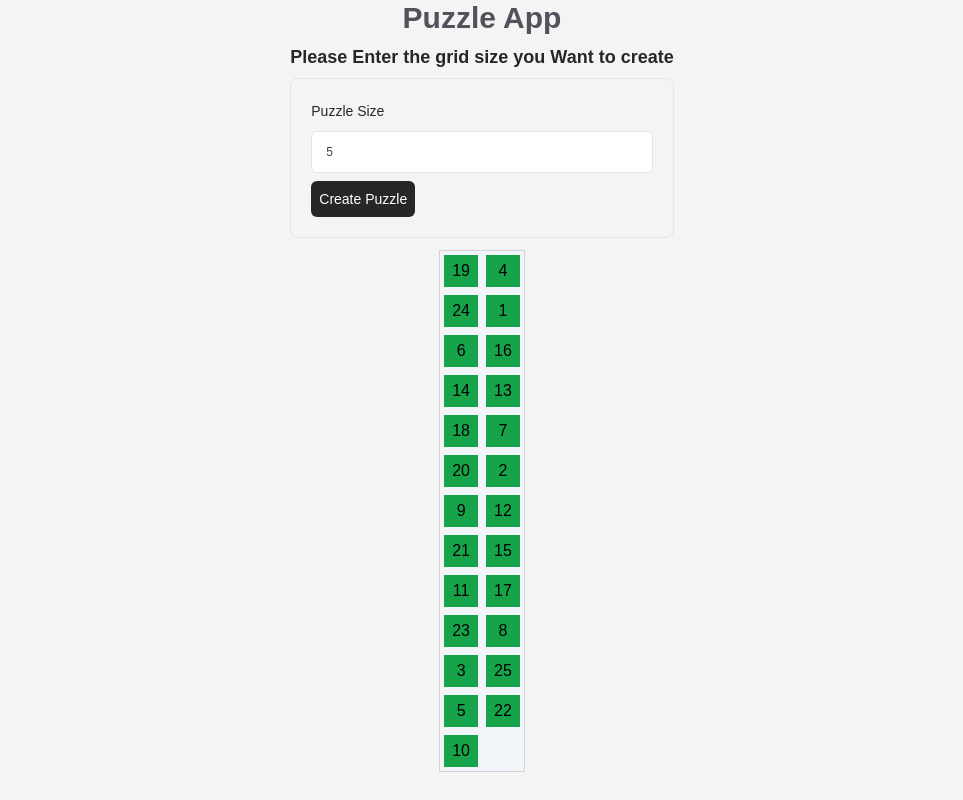
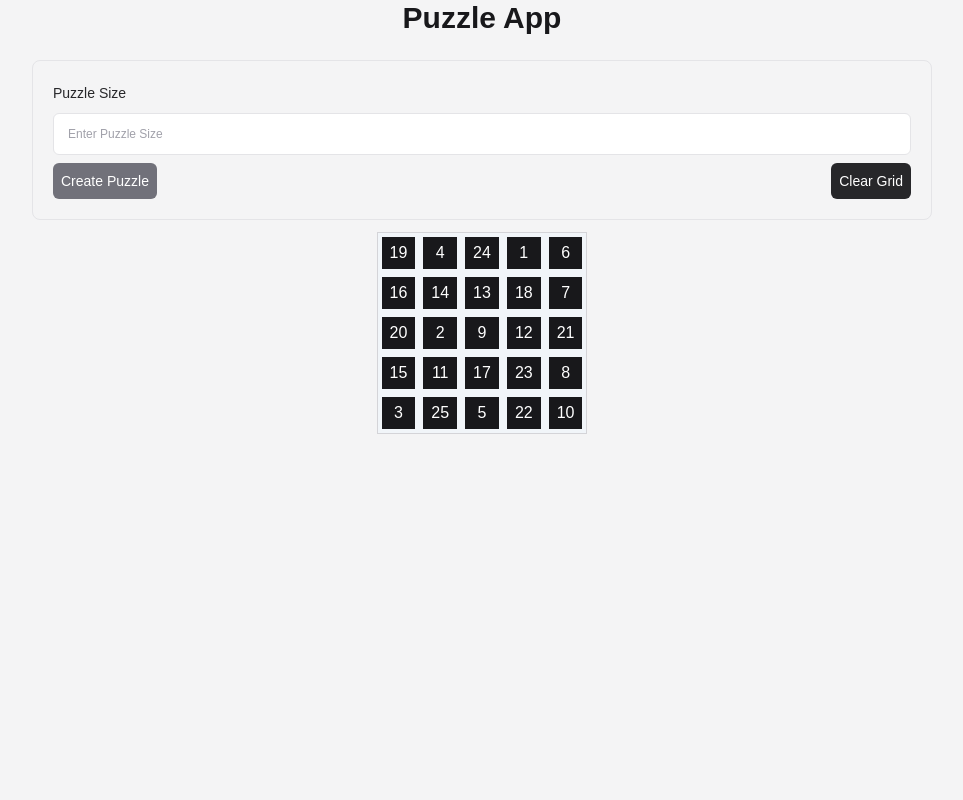
Before and after one commit to ibrahimAlphaSquad/puzzle, a Next.js app: page / in a window 1280 px wide. Both pictures are taken after typing "5" into the empty fields and a click on the button "Create Puzzle". Shown: the whole page, without its empty margins (158-1121 px from the left). Built offline with nearby package versions, Linux system fonts and the light colour scheme.

Commit message:
puzzle app complete

```diff
--- a/package.json
+++ b/package.json
@@ -11,8 +11,6 @@
   "dependencies": {
     "next": "13.0.1",
     "react": "18.2.0",
-    "react-dnd": "^16.0.1",
-    "react-dnd-html5-backend": "^16.0.1",
     "react-dom": "18.2.0"
   },
   "devDependencies": {
--- a/pages/index.js
+++ b/pages/index.js
@@ -1,19 +1,54 @@
 import Head from "next/head";
-import { useState } from "react";
+import { useEffect, useRef, useState } from "react";
+import Welcome from "./welcome";
 
-// React Drag and Drop
-// import { useDrag } from 'react-dnd'
-// import { ItemTypes } from './Constants'
-
-import { DndProvider } from 'react-dnd'
-import { HTML5Backend } from 'react-dnd-html5-backend'
-
-export default function Home({ isDragging, text }) {
+export default function Home() {
   // Puzzle size input state
   const [puzzleSizeInput, setPuzzleSizeInput] = useState("")
+  const [puzzleGridSize, setPuzzleGridSize] = useState("")
 
-  // Puzzle
+  // Puzzle Array
   const [puzzleSize, setPuzzleSize] = useState("")
+
+  // Drag
+  const dragItem = useRef();
+  const dragOverItem = useRef();
+
+  // Modal
+  const [welcomeModal, setWelcomeModal] = useState(false)
+
+  // Drag start
+  const dragStart = (e, position) => {
+    dragItem.current = position;
+  };
+
+  // Drag end
+  const dragEnter = (e, position) => {
+    dragOverItem.current = position;
+  };
+
+  // Arranging Values
+  const drop = () => {
+    const copyListItems = [...puzzleSize];
+    const dragItemContent = copyListItems[dragItem.current];
+    copyListItems.splice(dragItem.current, 1);
+    copyListItems.splice(dragOverItem.current, 0, dragItemContent);
+    dragItem.current = null;
+    dragOverItem.current = null;
+    setPuzzleSize(copyListItems);
+    setTimeout(() => {
+      let dup = copyListItems.filter((item, index) => {
+        if (item !== index + 1) {
+          return
+        } else {
+          return item
+        }
+      })
+      if (dup.length == copyListItems.length) {
+        setWelcomeModal(true)
+      }
+    }, 500)
+  };
 
   // Create puzzle
   const createPuzzleHandler = (e) => {
@@ -27,20 +62,22 @@ export default function Home({ isDragging, text }) {
       .sort((a, b) => a.sort - b.sort)
       .map(({ value }) => value);
 
+    setPuzzleSizeInput("")
     setPuzzleSize(shuffledDup)
   }
 
-  //Drag And drop
-  // const [{ opacity }, dragRef] = useDrag(
-  //   () => ({
-  //     type: ItemTypes.CARD,
-  //     item: { text },
-  //     collect: (monitor) => ({
-  //       opacity: monitor.isDragging() ? 0.5 : 1
-  //     })
-  //   }),
-  //   []
-  // )
+  // Checking data
+  const validate = () => {
+    if (puzzleSizeInput !== "") {
+      return false
+    } else {
+      return true
+    }
+  }
+
+  useEffect(() => {
+    validate()
+  }, [puzzleSizeInput])
 
   return (
     <>
@@ -55,17 +92,20 @@ export default function Home({ isDragging, text }) {
           content="Puzzle App"
         />
       </Head>
-      <DndProvider backend={HTML5Backend}>
       <div className="bg-zinc-100 w-screen h-screen">
-          <h1 className="text-3xl font-bold text-center text-zinc-600">
+        <h1 className="text-3xl font-bold text-center text-zinc-900">
           Puzzle App
         </h1>
-          <div className="container mx-auto flex flex-col justify-center items-center">
+        {
+          welcomeModal
+            ?
+            <Welcome setWelcomeModal={setWelcomeModal} setPuzzleSize={setPuzzleSize} />
+            :
+            null
+        }
+        <div className="container mx-auto flex flex-col justify-center items-center max-w-[900px] w-full">
           {/* Get Puzzle Size */}
-            <div className="flex justify-center flex-col mt-3">
-              <p className="font-extrabold text-lg text-zinc-800 leading-[100%]">
-                Please Enter the grid size you Want to create
-              </p>
+          <div className="flex justify-center flex-col mt-3 max-w-[900px] w-full">
             <form onSubmit={(e) => { createPuzzleHandler(e) }} className="border border-zinc-200 px-5 py-5 rounded-lg w-full mt-3">
               <div className="w-full">
                 <label className=" text-zinc-800 text-sm font-medium pb-3">
@@ -77,45 +117,65 @@ export default function Home({ isDragging, text }) {
                     setPuzzleSizeInput(
                       e.target.value
                     )
+                    setPuzzleGridSize(
+                      e.target.value
+                    )
                   }}
-                    className={`mt-2 outline-none border border-zinc-200 rounded-md placeholder-zinc-400 text-zinc-700 w-full text-xs leading-[150%] font-normal py-[14px] px-[14px] h-[42px]`}
+                  className="mt-2 outline-none border border-zinc-200 rounded-md placeholder-zinc-400 text-zinc-700 w-full text-xs leading-[150%] font-normal py-[14px] px-[14px] h-[42px]"
                   type="number"
-                    placeholder=" Puzzle Size"
-                    min={0}
+                  placeholder="Enter Puzzle Size"
+                  min={2}
                   required
                 />
               </div>
-                <button className="flex items-center text-sm text-white bg-zinc-800 px-2 py-2 rounded-md mt-2 font-medium">
+              <div className="flex justify-between items-center ">
+                <button
+                  type="submit"
+                  isabled={validate()}
+                  className={`${validate() ? "bg-zinc-500" : "bg-zinc-800"} flex items-center text-sm text-white px-2 py-2 rounded-md mt-2 font-medium`}>
                   Create Puzzle
                 </button>
+                <button
+                  onClick={() => { setPuzzleSize("") }}
+                  type="button"
+                  disabled={validate() && puzzleSize.length !== 0 ? false : true}
+                  className={`${validate() && puzzleSize.length !== 0 ? "bg-zinc-800" : "bg-zinc-500"} flex items-center text-sm text-white px-2 py-2 rounded-md mt-2 font-medium`}>
+                  Clear Grid
+                </button>
+              </div>
             </form>
           </div>
           {/* Puzzle */}
           <div>
             {
-                puzzleSize
+              puzzleSize.length
                 ?
-                  <div className={`w-[${puzzleSize.length}px] h-[${puzzleSize.length}px] bg-slate-100 border border-zinc-300 grid grid-cols-2 gap-2 mt-3 px-1 py-1`}>
+                <div style={{ gridTemplateColumns: `repeat(${puzzleGridSize}, 1fr)` }} className={`w-[${puzzleSize.length * 2}px] h-[${puzzleSize.length * 2}px] bg-slate-100 border border-zinc-300 grid grid-rows-${puzzleGridSize} grid-cols-${puzzleSizeInput} gap-2 mt-3 px-1 py-1`}>
                   {
                     puzzleSize.map((_number, idx) => {
                       return (
-                          // <div ref={dragRef} style={{ opacity }} key={idx * 1000 * Math.random()}>
-                          <div key={idx * 1000 * Math.random()}>
-                            <div className="px-2 py-1 bg-green-600 text-center">
+                        <div
+                          className="px-2 py-1 bg-zinc-900 text-white text-center"
+                          key={idx * 1000 * Math.random()}
+                          onDragStart={(e) => dragStart(e, idx)}
+                          onDragEnter={(e) => dragEnter(e, idx)}
+                          onDragEnd={drop}
+                          draggable
+                        >
                           <p>{_number}</p>
-                            </div>
                         </div>
                       )
                     })
                   }
                 </div>
                 :
-                  null
+                <div>
+                  <p className="text-xs font-normal text-zinc-800 mt-5">To Participate Please Enter Puzzle Size Above</p>
+                </div>
             }
           </div>
         </div>
       </div>
-      </DndProvider>
     </>
   )
 }
--- /dev/null
+++ b/pages/welcome.js
@@ -0,0 +1,46 @@
+import React from 'react'
+
+function Welcome({ setWelcomeModal, setPuzzleSize }) {
+    return (
+        <div
+            className="relative z-50"
+            aria-labelledby="modal-title"
+            role="dialog"
+            aria-modal="true"
+        >
+            <div className="fixed inset-0 bg-zinc-500 bg-opacity-70 transition-opacity"></div>
+            <div className="fixed inset-0 overflow-y-auto">
+                <div className="flex min-h-full items-center justify-center p-4 text-center  ">
+                    <div className="w-full max-w-[290px] transform overflow-hidden rounded-lg bg-white shadow-xl transition-all ">
+                        <div className="relative px-[32px] py-[24px]">
+                            <div className="flex flex-col max-w-[290px] items-center justify-center w-full">
+                                <h1 className="pt-4 text-[#262626] text-[18px] font-semibold font-Manrope leading-[100%]">
+                                    Welcome to team
+                                </h1>
+                            </div>
+                            <div
+                                onClick={() => { setWelcomeModal(false), setPuzzleSize("") }}
+                                className="absolute top-[16px] cursor-pointer right-[16px]"
+                            >
+                                <svg
+                                    width="20"
+                                    height="20"
+                                    viewBox="0 0 20 20"
+                                    fill="none"
+                                    xmlns="http://www.w3.org/2000/svg"
+                                >
+                                    <path
+                                        d="M11.3259 9.99967L15.0369 6.28874C15.213 6.11293 15.3121 5.87435 15.3123 5.6255C15.3125 5.37665 15.2139 5.1379 15.0381 4.96178C14.8622 4.78566 14.6237 4.6866 14.3748 4.68638C14.126 4.68616 13.8872 4.7848 13.7111 4.96061L10.0002 8.67155L6.28922 4.96061C6.1131 4.78449 5.87423 4.68555 5.62516 4.68555C5.37609 4.68555 5.13722 4.78449 4.9611 4.96061C4.78498 5.13673 4.68604 5.3756 4.68604 5.62467C4.68604 5.87374 4.78498 6.11262 4.9611 6.28874L8.67204 9.99967L4.9611 13.7106C4.78498 13.8867 4.68604 14.1256 4.68604 14.3747C4.68604 14.6237 4.78498 14.8626 4.9611 15.0387C5.13722 15.2149 5.37609 15.3138 5.62516 15.3138C5.87423 15.3138 6.1131 15.2149 6.28922 15.0387L10.0002 11.3278L13.7111 15.0387C13.8872 15.2149 14.1261 15.3138 14.3752 15.3138C14.6242 15.3138 14.8631 15.2149 15.0392 15.0387C15.2153 14.8626 15.3143 14.6237 15.3143 14.3747C15.3143 14.1256 15.2153 13.8867 15.0392 13.7106L11.3259 9.99967Z"
+                                        fill="#18181B"
+                                    />
+                                </svg>
+                            </div>
+                        </div>
+                    </div>
+                </div>
+            </div>
+        </div>
+    )
+}
+
+export default Welcome
```
Also changed, not shown: 1 other file (tests, documents, lock files or other folders). Lines whose indentation alone changed are shown as unchanged.
